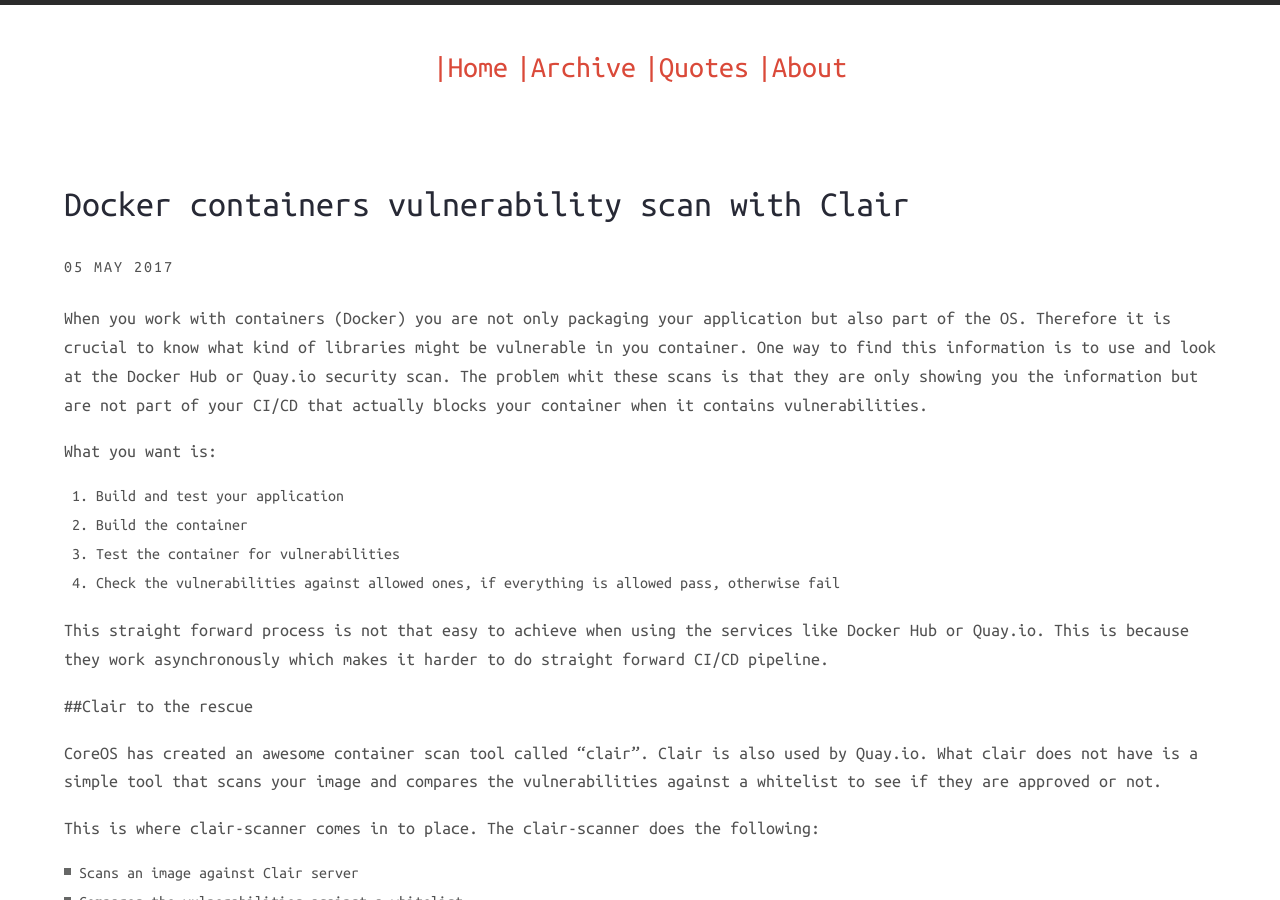
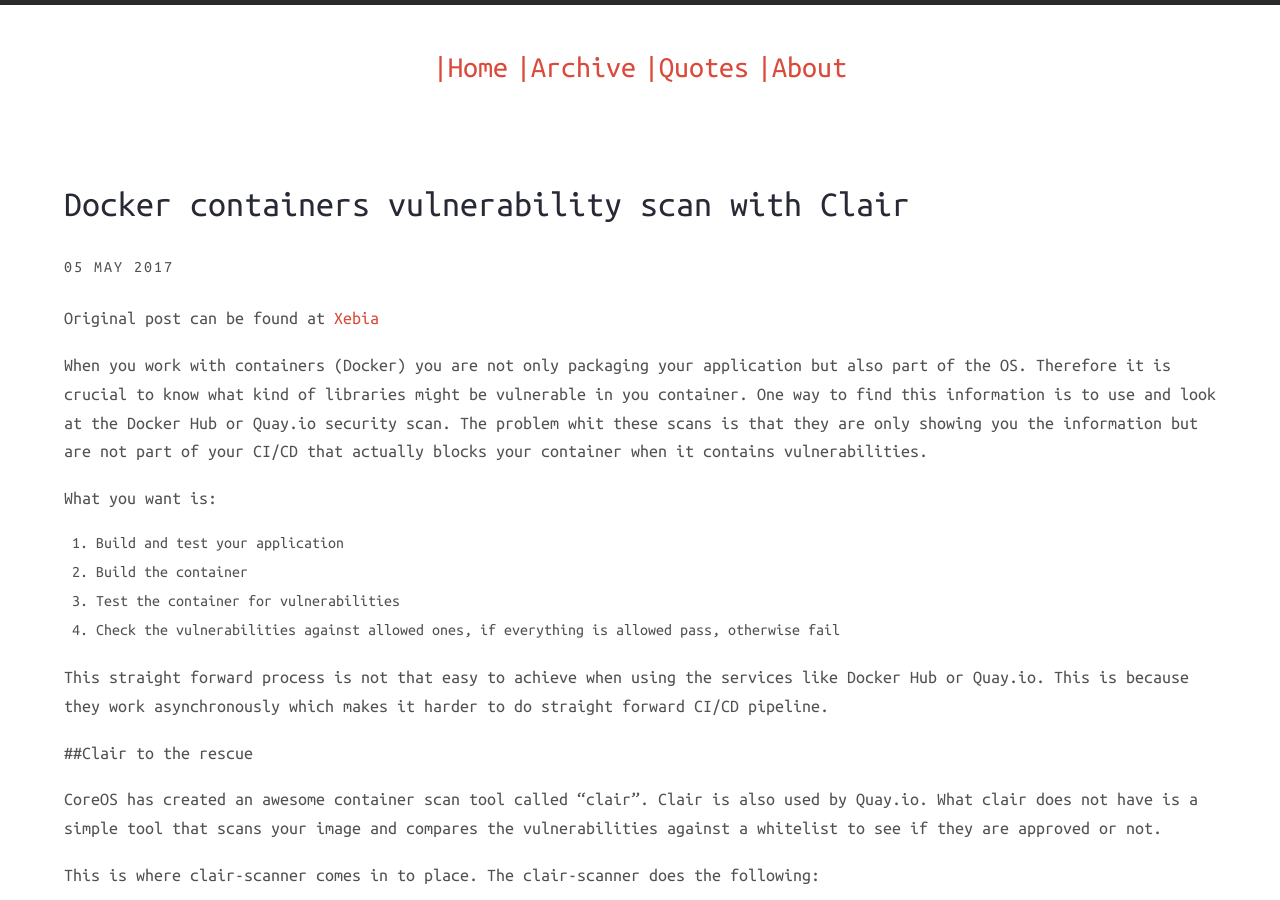
Before and after one commit to arminc/arminc.github.io, a Jekyll site: the page built from _posts/2017/2017-05-05-docker-containers-vulnerability-scan-with-clair.md, in a window 1280 px wide and 900 px high. Built offline with Jekyll 4.4.1, drawn with Linux system fonts in a browser that asks for light colours; nearby versions of some CDN libraries.

Commit message:
Link to xebia blog

```diff
--- a/_posts/2017/2017-05-05-docker-containers-vulnerability-scan-with-clair.md
+++ b/_posts/2017/2017-05-05-docker-containers-vulnerability-scan-with-clair.md
@@ -10,6 +10,8 @@ tags:
   - clair
 description: Scan you Docker containers for vulnerability with Clair and validate vulnerabilities
 ---
+Original post can be found at [Xebia][2]
+
 When you work with containers (Docker) you are not only packaging your application but also part of the OS. Therefore it is crucial to know what kind of libraries might be vulnerable in you container. One way to find this information is to use and look at the Docker Hub or Quay.io security scan. The problem whit these scans is that they are only showing you the information but are not part of your CI/CD that actually blocks your container when it contains vulnerabilities.
 
 What you want is:
```
Also changed, not shown: other parts of _posts/2017/2017-05-05-docker-containers-vulnerability-scan-with-clair.md (+1 -0 lines).
